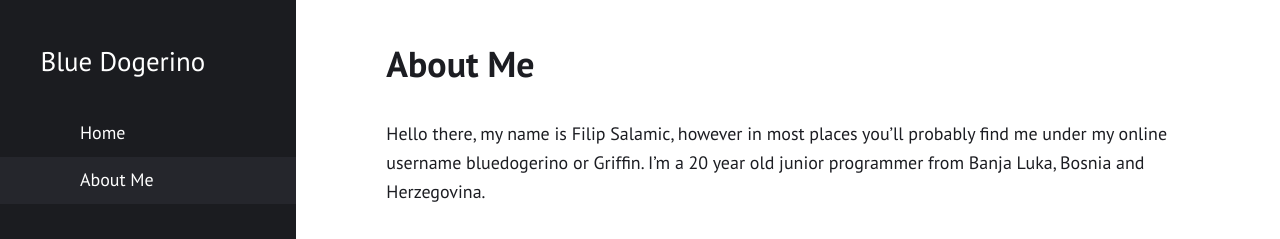
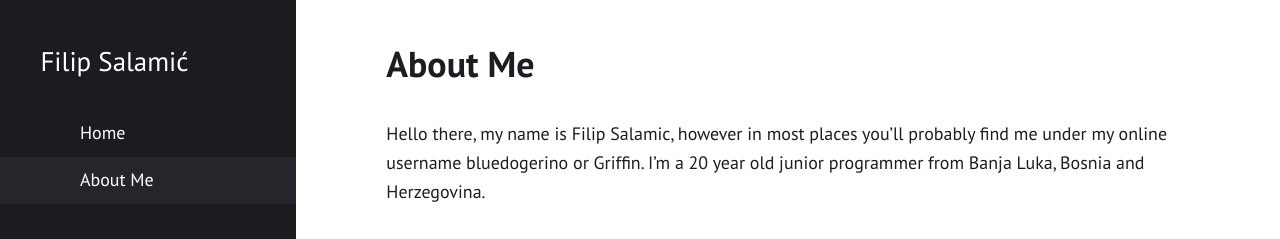
Before and after one commit to bluedogerino/bluedogerino.github.io, a Jekyll site: the page built from README.md, in a window 1280 px wide. Shown: the top 239 px of the page. Built offline with Jekyll 4.4.1, drawn with Linux system fonts in a browser that asks for light colours.

Commit message:
config: change naming to reflect domain change

```diff
--- a/_config.yml
+++ b/_config.yml
@@ -1,5 +1,5 @@
-title: "Blue Dogerino"
-author: "Blue Dogerino"
+title: "Filip Salamić"
+author: "Filip Salamić"
 description: "Some guy making stuff on github"
 permalink: /:title/
 lang: "en"
```
